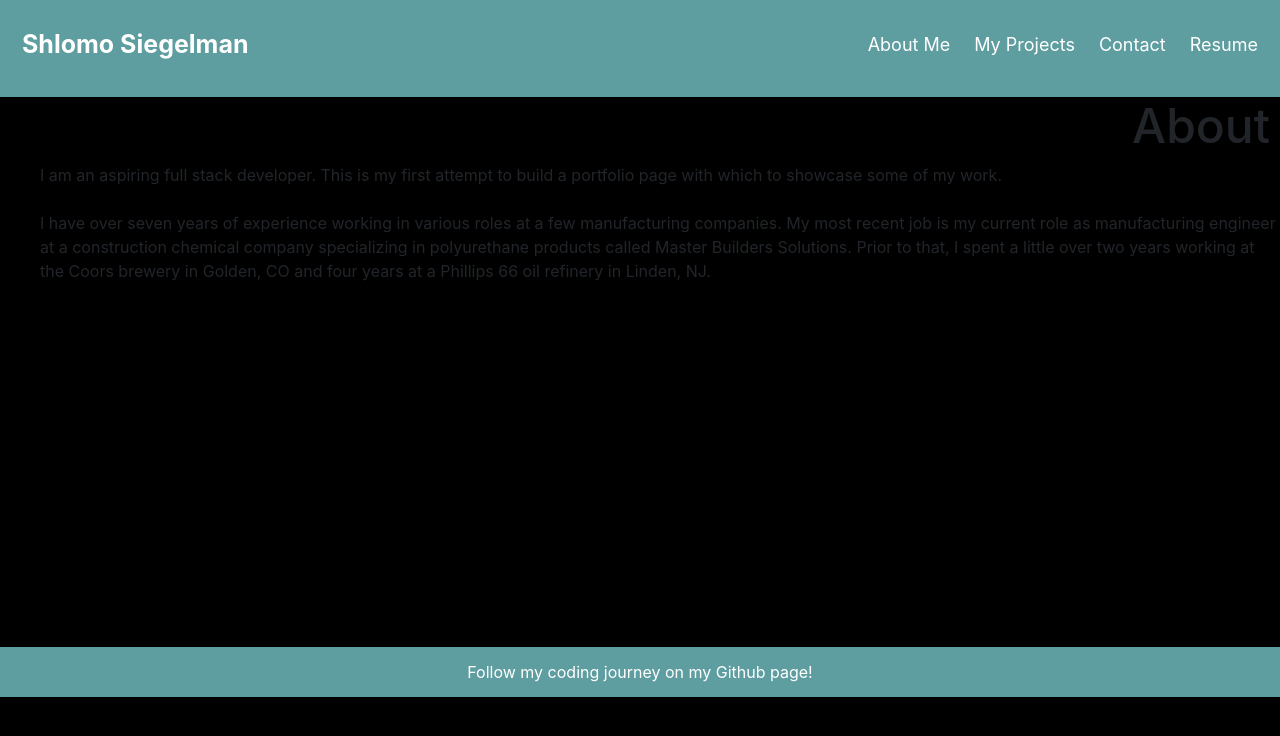
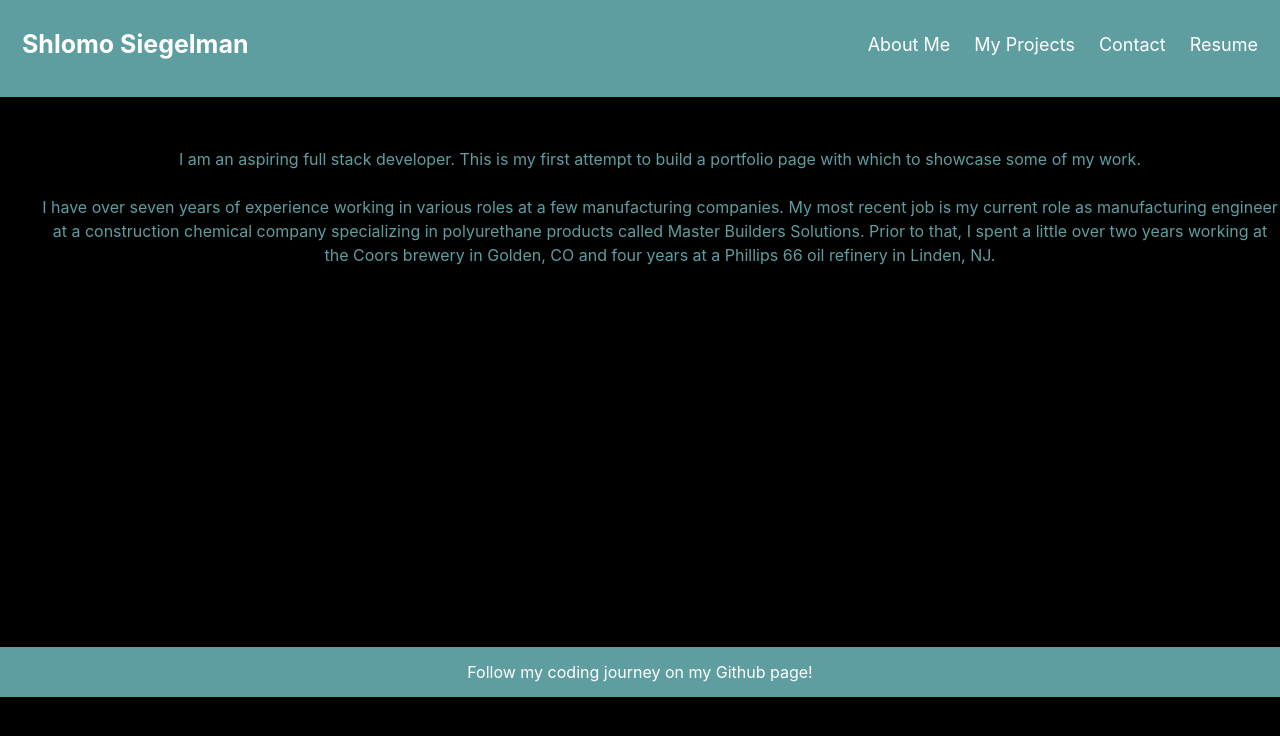
Before and after one commit to ssiegelman15/Portfolio-by-React, a React (Create React App) app: page / in a window 1280 px wide. Shown: the top 736 px of the page. Built offline with nearby package versions, Linux system fonts and the light colour scheme.

Commit message:
about styling

```diff
--- a/src/App.css
+++ b/src/App.css
@@ -62,9 +62,9 @@ main {
 
 section {
   display: flex;
-  flex-wrap: wrap;
-  flex-direction: row;
-  justify-content: center;
+  /* flex-wrap: wrap; */
+  /* flex-direction: row; */
+  text-align: center;
   color: cadetblue;
   padding: 50px 0 100px 0;
 }
@@ -83,8 +83,6 @@ aside {
   display: flex;
   justify-content: center;
   flex: 3;
-  /* padding-right: 150px; */
-  /* border-left: 2px solid cadetblue; */
 }
 
 .main-content {
--- a/src/components/About.js
+++ b/src/components/About.js
@@ -3,8 +3,8 @@ import React from "react";
 
 const About = () => {
   return (
-    <div id="about">
-      <h3>About</h3>
+    <section id="about">
+      {/* <h3>About</h3> */}
       <div>
         <p className="main-content">
           I am an aspiring full stack developer. This is my first attempt to
@@ -19,7 +19,7 @@ const About = () => {
           refinery in Linden, NJ.
         </p>
       </div>
-    </div>
+    </section>
   );
 };
 
--- a/src/components/Projects.js
+++ b/src/components/Projects.js
@@ -7,7 +7,6 @@ import EarBudImage from "../assets/images/EarBudScreenshot.png";
 const Projects = () => {
   return (
     <section id="work">
-      {/* <h3>Work</h3> */}
       <aside>
         <div className="main-content d-flex row">
           <div className="card mx-2">
```
Also changed, not shown: src/assets/images/PictureOfMe.jpg (added).
